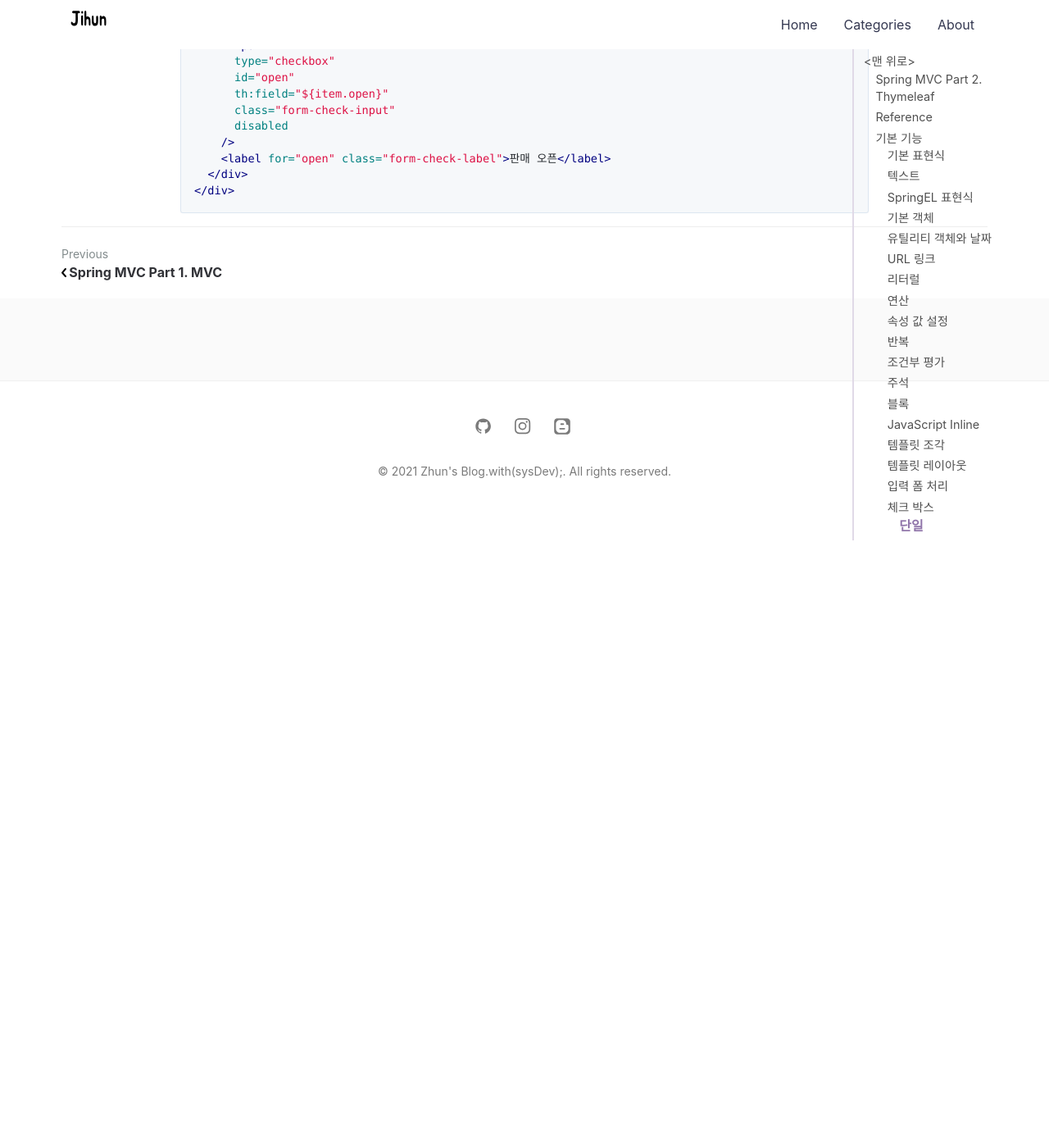
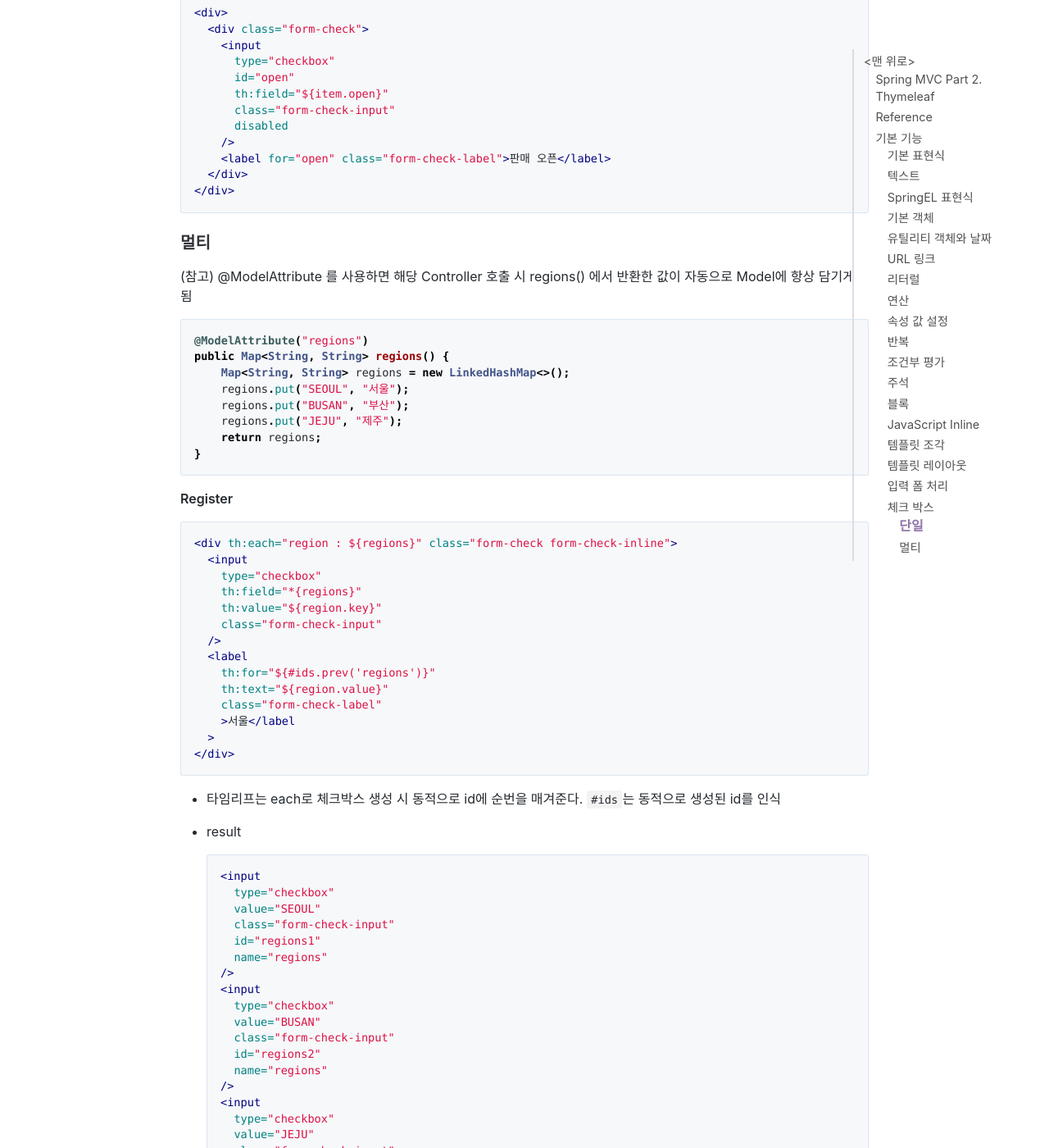
Before and after one commit to jihunparkme/jihunparkme.github.io, a Jekyll site: the page built from _posts/2021-10-11-Spring-MVC-Part2-Thymeleaf.md, in a window 1280 px wide and 1400 px high, scrolled down 13695 px. Shown: the whole window at 82% size. Built offline with Jekyll 4.4.1, drawn with Linux system fonts in a browser that asks for light colours; comment, search, counter and statistics services are not loaded; before the commit the page ends 14325 px from its top, so only the background shows below that; some of the changed text lies outside the part shown.

Commit message:
[타임리프 - 스프링 통합과 폼] 체크 박스 - 멀티

````diff
--- a/_posts/2021-10-11-Spring-MVC-Part2-Thymeleaf.md
+++ b/_posts/2021-10-11-Spring-MVC-Part2-Thymeleaf.md
@@ -620,7 +620,7 @@ featured-img: spring_mvc_2
 
 ### 단일
 
-**등록**
+**Register**
 
 ```html
 <div>
@@ -656,3 +656,87 @@ featured-img: spring_mvc_2
   </div>
 </div>
 ```
+
+### 멀티
+
+(참고) @ModelAttribute 를 사용하면 해당 Controller 호출 시 regions() 에서 반환한 값이 자동으로 Model에 항상 담기게 됨
+
+```java
+@ModelAttribute("regions")
+public Map<String, String> regions() {
+    Map<String, String> regions = new LinkedHashMap<>();
+    regions.put("SEOUL", "서울");
+    regions.put("BUSAN", "부산");
+    regions.put("JEJU", "제주");
+    return regions;
+}
+```
+
+**Register**
+
+```html
+<div th:each="region : ${regions}" class="form-check form-check-inline">
+  <input
+    type="checkbox"
+    th:field="*{regions}"
+    th:value="${region.key}"
+    class="form-check-input"
+  />
+  <label
+    th:for="${#ids.prev('regions')}"
+    th:text="${region.value}"
+    class="form-check-label"
+    >서울</label
+  >
+</div>
+```
+
+- 타임리프는 each로 체크박스 생성 시 동적으로 id에 순번을 매겨준다. `#ids`는 동적으로 생성된 id를 인식
+
+- result
+
+  ```html
+  <input
+    type="checkbox"
+    value="SEOUL"
+    class="form-check-input"
+    id="regions1"
+    name="regions"
+  />
+  <input
+    type="checkbox"
+    value="BUSAN"
+    class="form-check-input"
+    id="regions2"
+    name="regions"
+  />
+  <input
+    type="checkbox"
+    value="JEJU"
+    class="form-check-input"
+    id="regions3"
+    name="regions"
+  />
+  ```
+
+**View**
+
+```html
+<div th:each="region : ${regions}" class="form-check form-check-inline">
+  <input
+    type="checkbox"
+    th:field="${item.regions}"
+    th:value="${region.key}"
+    class="form-check-input"
+    disabled
+  />
+  <label
+    th:for="${#ids.prev('regions')}"
+    th:text="${region.value}"
+    class="form-check-label"
+    >서울</label
+  >
+</div>
+```
+
+- 타임리프는 `th:field`에 지정한 값과 `th:value`의 값을 비교해서 체크를 자동으로 처리
````
